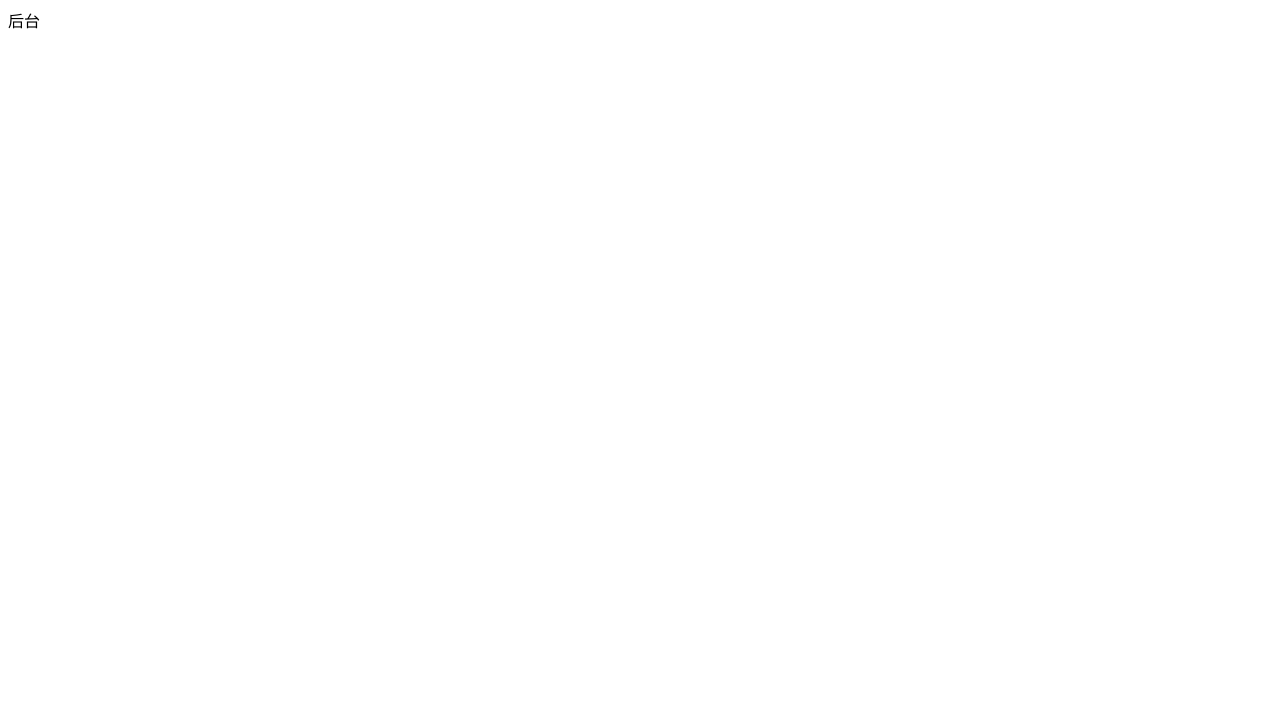
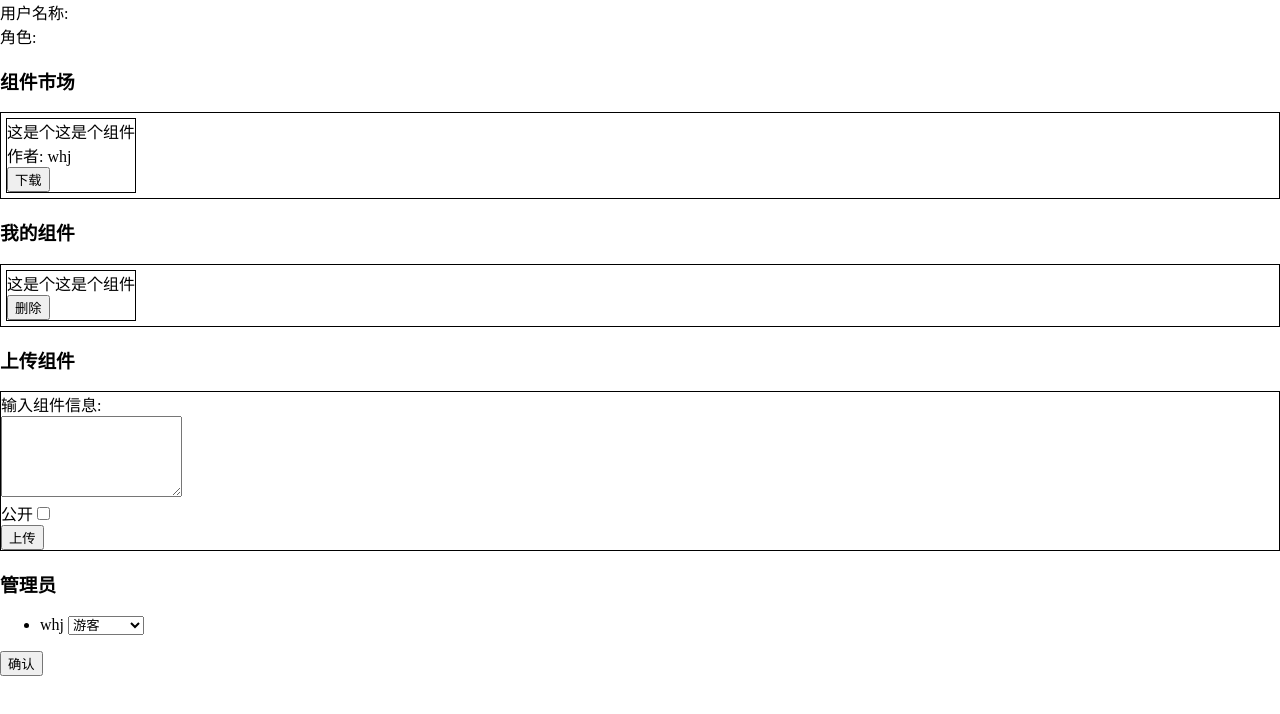
Before and after one commit to j-xzy/node-server-example, a website: page static/index.html in a window 1280 px wide. Drawn offline with Linux system fonts and the light colour scheme.

Commit message:
后台界面

```diff
--- a/app.js
+++ b/app.js
@@ -22,11 +22,6 @@ connection.connect();
 
 // 创建oka实例
 const oka = new Oka();
-
-// 临时数据库
-const database = {
-  user: new Map()
-};
 
 // 解析body
 oka.use(bodyParser());
--- a/static/index.html
+++ b/static/index.html
@@ -1,20 +1,88 @@
 <!DOCTYPE html>
-<html lang="en">
+<html lang='en'>
 
 <head>
-  <meta charset="UTF-8">
-  <meta name="viewport" content="width=device-width, initial-scale=1.0">
-  <meta http-equiv="X-UA-Compatible" content="ie=edge">
+  <meta charset='UTF-8'>
+  <meta name='viewport' content='width=device-width, initial-scale=1.0'>
   <title>后台</title>
   <style>
-    body{
+    body {
+      margin: 0;
+      padding: 0;
+    }
+
+    .store,.mycom {
       display: flex;
+      border: 1px solid #000;
+      margin: 5px 0;
+      padding: 5px;
+    }
+
+    .com {
+      border: 1px solid #000;
+    }
+
+    .upload {
+      border: 1px solid #000;
     }
   </style>
 </head>
 
 <body>
-  后台
+  <div>
+    <label>用户名称:</label>
+    <label id='username'></label>
+  </div>
+  <div>
+    <label>角色:</label>
+    <label id='role'></label>
+  </div>
+
+  <h3>组件市场</h3>
+  <div class='store'>
+    <div class='com'>
+      <div class='info'>这是个这是个组件</div>
+      <div>
+        <label>作者:</label>
+        <label>whj</label>
+      </div>
+      <button id='downloadBtn'>下载</button>
+    </div>
+  </div>
+
+  <h3>我的组件</h3>
+  <div class='mycom'>
+    <div class='com'>
+      <div class='info'>这是个这是个组件</div>
+      <button>删除</button>
+    </div>
+  </div>
+
+  <h3>上传组件</h3>
+  <div class='upload'>
+    <div>输入组件信息:</div>
+    <textarea id='textarea' cols='20' rows='5'></textarea>
+    <div>
+      公开<input type='checkbox' />
+    </div>
+    <button id='uploadBtn'>上传</button>
+  </div>
+
+  <h3>管理员</h3>
+  <div class='admin'>
+    <ul>
+      <li>
+        whj
+        <select>
+          <option>游客</option>
+          <option>项目经理</option>
+          <option>程序员</option>
+        </select>
+      </li>
+    </ul>
+    <button>确认</button>
+  </div>
+  <script src='./script.js'></script>
 </body>
 
 </html>
--- a/static/script.js
+++ b/static/script.js
@@ -0,0 +1,10 @@
+username.textContent = getCookie('username');
+
+function getCookie(key) {
+  let cookie = document.cookie.split(';');
+  for (let i = 0; i < cookie.length; i++) {
+    if (cookie[i].split('=')[0].trim() === key) {
+      return cookie[i].split('=')[1];
+    }
+  }
+}
```
